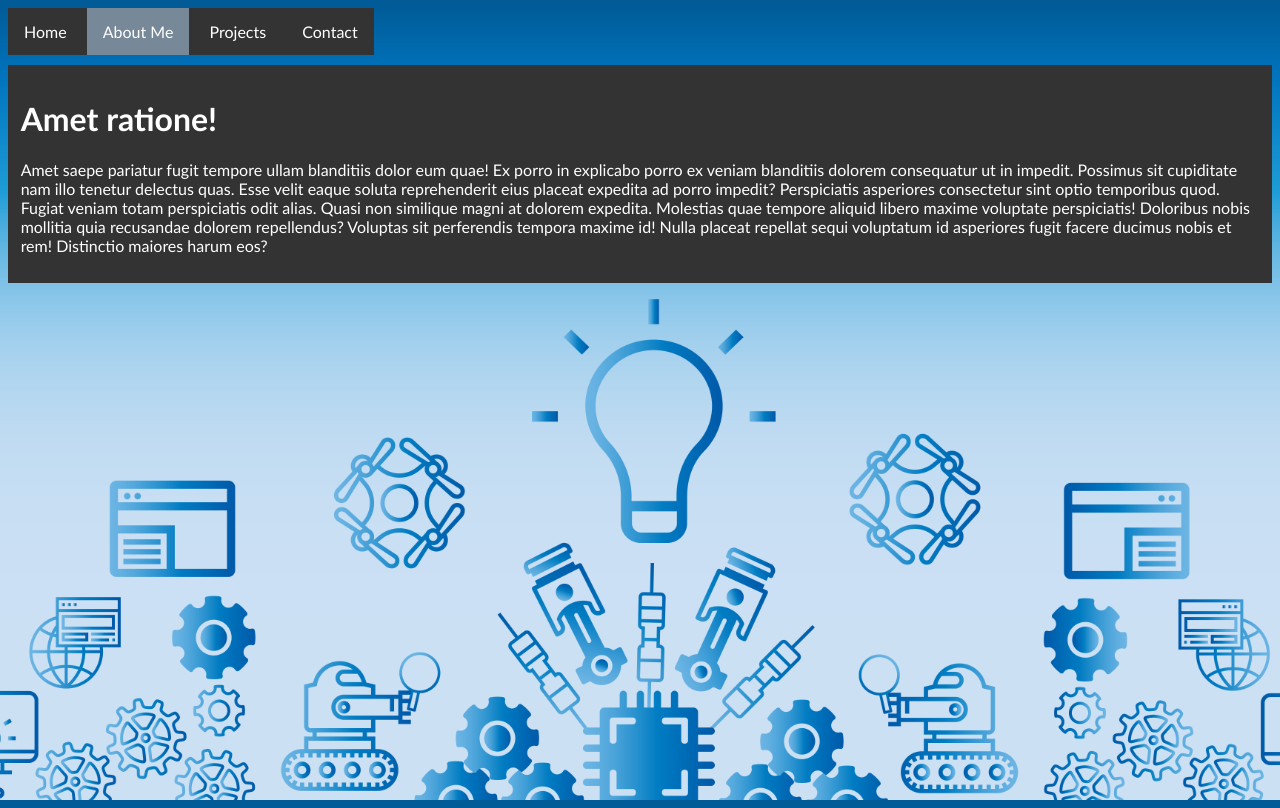
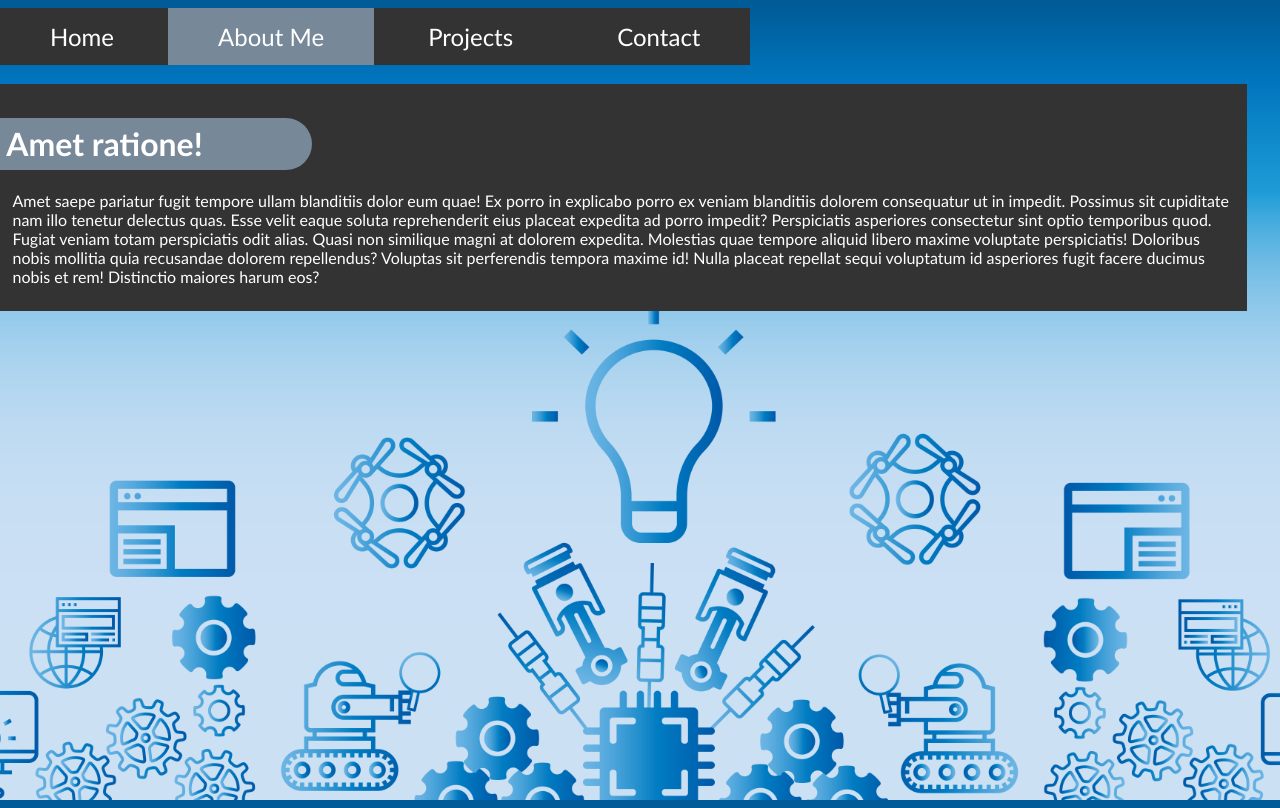
Before and after one commit to aleksstefanovic/portfolio, a plain HTML site: page aboutme.html in a window 1280 px wide. Drawn offline with nearby package versions, Linux system fonts and the light colour scheme.

Commit message:
formatting mostly done

```diff
--- a/imports/nav.css
+++ b/imports/nav.css
@@ -15,8 +15,9 @@ ul.nav li {
 ul.nav li a {
     display: inline-block;
     color: white;
+    font-size: 1.5em;
     text-align: center;
-    padding: 14px 16px;
+    padding: 14px 50px;
     text-decoration: none;
 }
 
--- a/portfolio.css
+++ b/portfolio.css
@@ -1,8 +1,3 @@
-body {
-    height: 100%;
-    font-family: Calibri;
-}
-
 html {
     height: 100%;
     background-image: url("media/portfolio.png");
@@ -10,10 +5,44 @@ html {
     background-position: center;
     background-repeat: no-repeat;
     background-size: cover;
+    overflow: hidden;
+}
+
+body {
+    margin-left:0;
+    height: 100%;
+    font-family: Calibri;
+    overflow: auto;
+}
+
+h1 {
+    background-color:#778899;
+    padding: 0.5%;
+    margin-right:75%;
+    position:relative;
+    border-top-right-radius: 100px;
+    border-bottom-right-radius: 100px;
+}
+
+p {
+    margin: 1%;
+}
+
+footer {
+    padding: 1%;
+    margin: 0;
+    color: #ffffff;
+    background-color: #333333;
+    text-align:center;
+    font-family: Calibri;
 }
 
 div.section {
     padding: 1%;
+    padding-left:0;
+    padding-right:0;
+    margin-left: 0;
+    margin-right:2%;
     color: #ffffff;
     background-color: #333333;
 }
```
Also changed, not shown: imports/nav.html (+1 -0 lines), index.html (+8 -1 lines).
